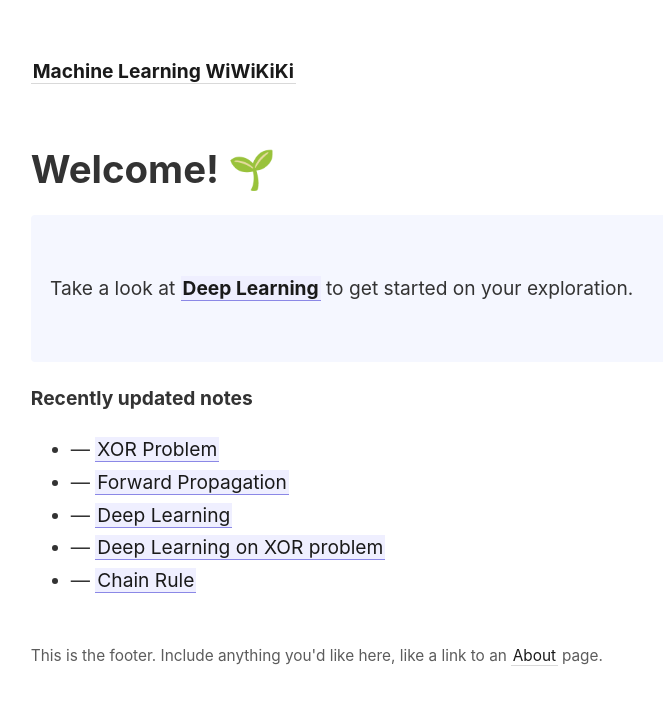
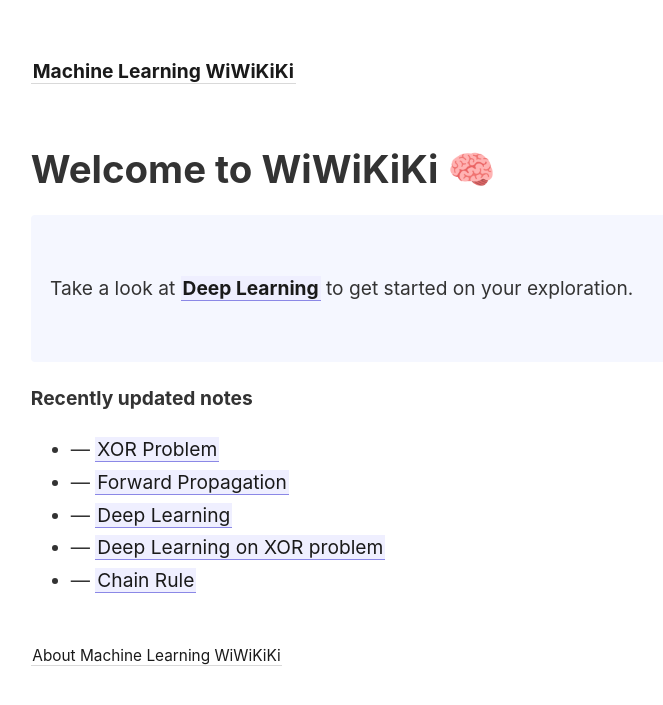
Before and after one commit to given-woo/wiki, a Jekyll site: the page built from _pages/index.md, in a window 1280 px wide. Shown: the top 705 px of the page, without its empty margins (46-709 px from the left). Built offline with Jekyll 4.4.1, drawn with Linux system fonts in a browser that asks for light colours.

Commit message:
Add About

```diff
--- a/_includes/footer.html
+++ b/_includes/footer.html
@@ -1 +1 @@
-This is the footer. Include anything you'd like here, like a link to an <a class="internal-link" href="/about">About</a> page.
+<a class="internal-link" href="/about">About Machine Learning WiWiKiKi</a>
--- a/_layouts/note.html
+++ b/_layouts/note.html
@@ -42,6 +42,6 @@ layout: default
 
 <hr>
 
-<p>Here are all the notes in this garden, along with their links, visualized as a graph.</p>
+<p>Here are all the documents in this wiki, along with their links, visualized as a graph.</p>
 
 {% include notes_graph.html %}
--- a/_pages/index.md
+++ b/_pages/index.md
@@ -5,7 +5,7 @@ id: home
 permalink: /
 ---
 
-# Welcome! 🌱
+# Welcome to WiWiKiKi 🧠
 
 <p style="padding: 3em 1em; background: #f5f7ff; border-radius: 4px;">
   Take a look at <span style="font-weight: bold">[[Deep Learning]]</span> to get started on your exploration.
```
Also changed, not shown: _pages/about.md (added, +13 -0 lines).
